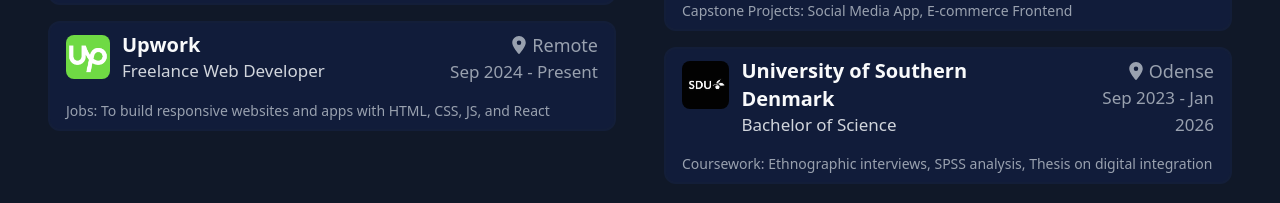
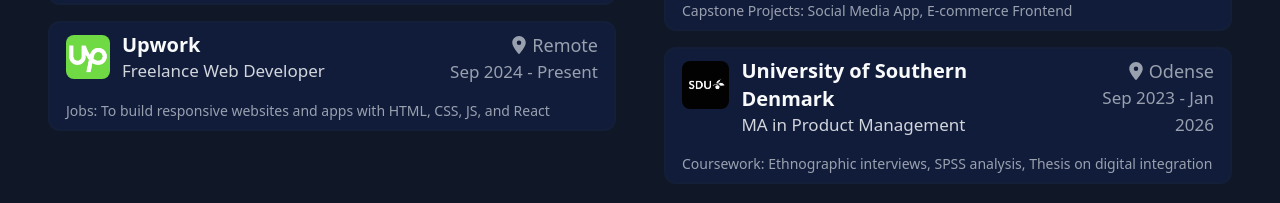
Before and after one commit to priyoarman/priyoarman, a Next.js app: page / in a window 1280 px wide. Shown: the part 2916-3119 px from the top of the page. Built offline with nearby package versions, Linux system fonts and the light colour scheme; no server answers.

Commit message:
Update Background.jsx

```diff
--- a/app/components/Background.jsx
+++ b/app/components/Background.jsx
@@ -240,7 +240,7 @@ const Background = () => {
                           University of Southern Denmark
                         </h2>
                         <p className="flex text-gray-300 text-sm md:text-[17px]">
-                          Bachelor of Science
+                          MA in Product Management
                         </p>
                       </div>
                     </div>
```
